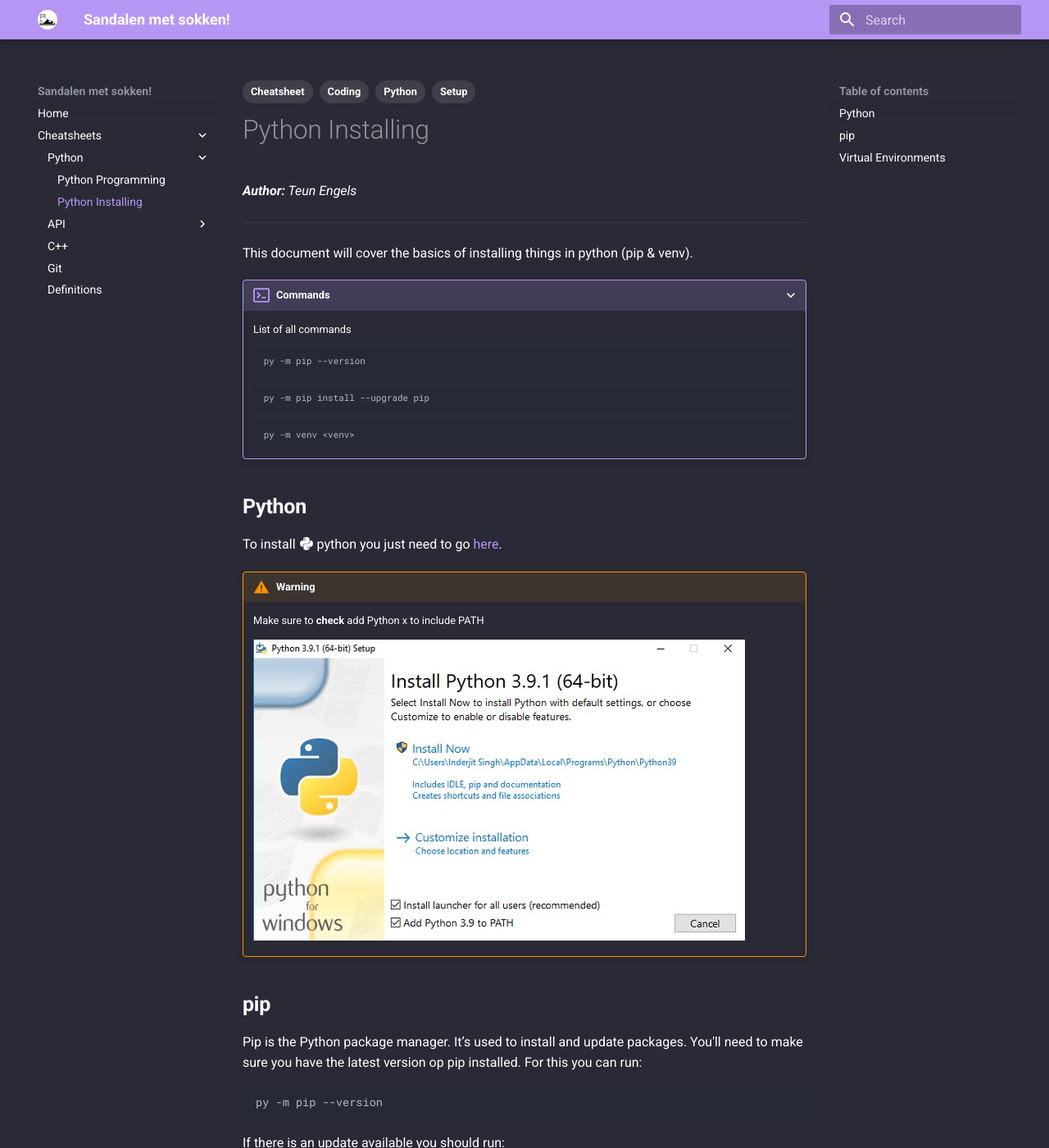
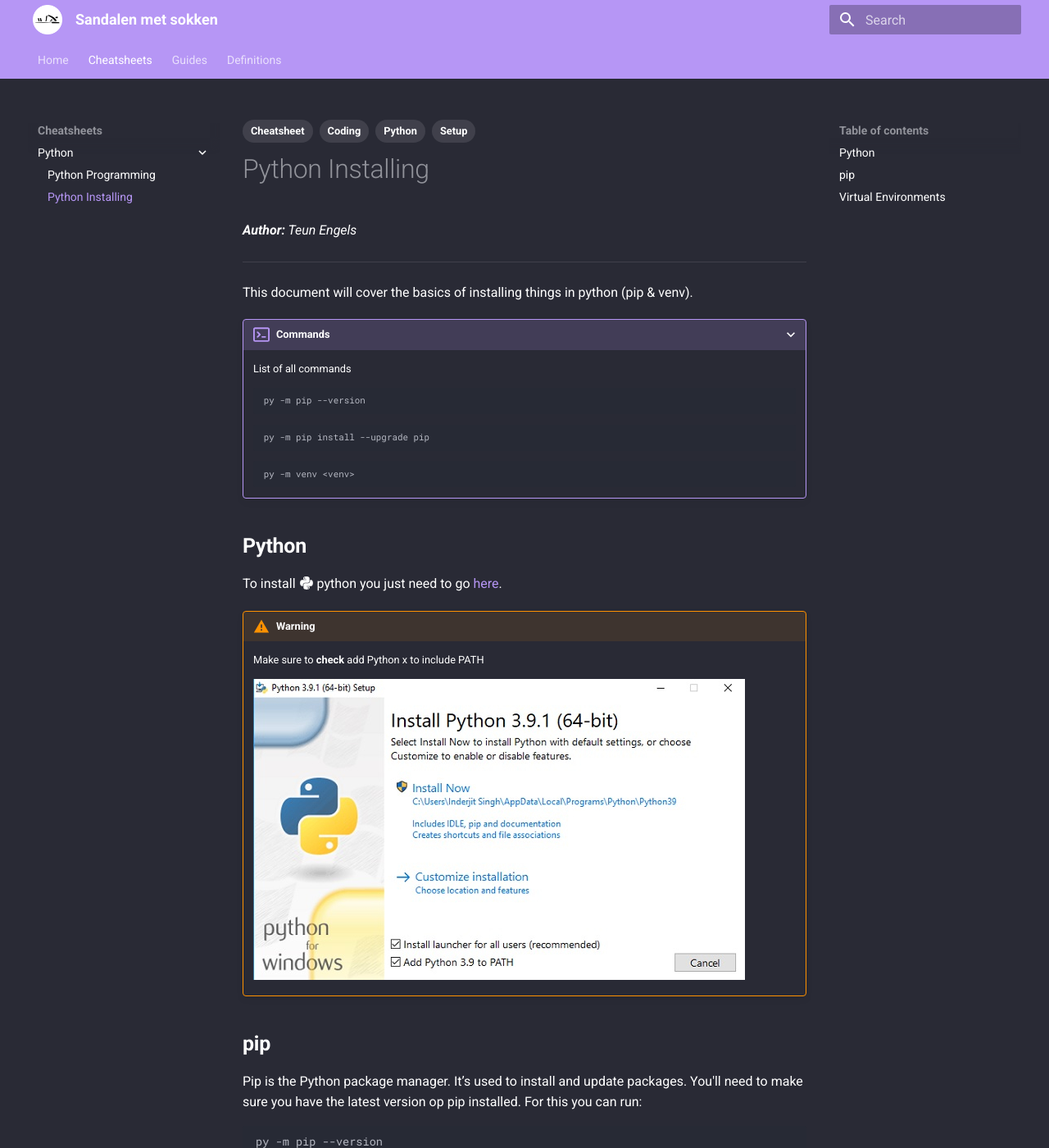
Before and after one commit to chinouvm/sandalenmetsokken-wiki, an MkDocs documentation site: the page built from docs/PyInstalling.md, in a window 1280 px wide and 1400 px high. Shown: the whole window at 82% size. Built offline with MkDocs 1.6.1 and Material for MkDocs 9.7.7, drawn with Linux system fonts in a browser that asks for light colours; some of the changed text lies outside the part shown.

Commit message:
Added new homepage

```diff
--- /dev/null
+++ b/docs/overrides/home.html
@@ -0,0 +1,463 @@
+{% extends "main.html" %}
+
+<!-- Render hero under tabs -->
+{% block tabs %} {{ super() }}
+<!-- Additional styles for landing page -->
+<style>
+  * {
+    margin: 0;
+    padding: 0;
+    box-sizing: border-box;
+  }
+
+  body {
+    background-color: #16171d;
+  }
+
+  .md-main {
+    flex-grow: 0;
+    background-color: #161623;
+  }
+
+  .md-main__inner {
+    display: flex;
+    height: 100%;
+  }
+
+  .tx-container {
+    padding-top: 0rem;
+    background: linear-gradient(
+      to bottom,
+      var(--md-primary-fg-color),
+      rgb(86, 93, 194) 99%,
+      #161623 99%
+    );
+  }
+
+  .tx-hero {
+    margin: 32px 2.8rem;
+    color: var(--md-primary-bg-color);
+    justify-content: center;
+  }
+
+  .cards {
+    background-color: white;
+  }
+
+  .tx-hero h1 {
+    margin-bottom: 1rem;
+    color: currentColor;
+    font-weight: 700;
+  }
+
+  .tx-hero__content {
+    padding-bottom: 1rem;
+    margin: 0 auto;
+  }
+
+  .tx-hero__image {
+    width: 17rem;
+    height: 17rem;
+    order: 1;
+    padding-right: 2.5rem;
+  }
+
+  .tx-hero .md-button {
+    margin-top: 0.5rem;
+    margin-right: 0.5rem;
+    color: var(--md-primary-bg-color);
+  }
+
+  .tx-hero .md-button--primary {
+    background-color: var(--md-primary-bg-color);
+    color: hsla(280deg, 37%, 48%, 1);
+    border-color: var(--md-primary-bg-color);
+  }
+
+  .tx-hero .md-button:focus,
+  .tx-hero .md-button:hover {
+    background-color: var(--md-accent-fg-color);
+    color: var(--md-default-bg-color);
+    border-color: var(--md-accent-fg-color);
+  }
+
+  .feature-item h2 svg {
+    height: 30px;
+    float: left;
+    margin-right: 10px;
+    transform: translateY(10%);
+  }
+
+  .top-hr {
+    margin-top: 42px;
+  }
+
+  .feature-item {
+    font-family: 'Lato', sans-serif;
+    font-weight: 300;
+    box-sizing: border-box;
+    padding: 0 15px;
+    word-break: break-word;
+  }
+
+  .feature-item h2 {
+    color: #333;
+    font-weight: 300;
+    font-size: 25px;
+    white-space: nowrap;
+    overflow: hidden;
+    text-overflow: ellipsis;
+    line-height: normal;
+    margin-top: 20px;
+    margin-bottom: 10px;
+    font-family: inherit;
+  }
+
+  .feature-item p {
+    font-size: 16px;
+    line-height: 1.8em;
+    text-rendering: optimizeLegibility;
+    -webkit-font-smoothing: antialiased;
+    color: #111;
+    margin: 0 0 10px;
+    display: block;
+  }
+
+  @media screen and (max-width: 30em) {
+    .tx-hero h1 {
+      font-size: 1.4rem;
+    }
+  }
+
+  @media screen and (min-width: 60em) {
+    .md-sidebar--secondary {
+      display: none;
+    }
+
+    .tx-hero {
+      display: flex;
+      align-items: center;
+      justify-content: center;
+    }
+
+    .tx-hero__content {
+      max-width: 22rem;
+      margin-top: 3.5rem;
+      margin-bottom: 3.5rem;
+      margin-left: 1rem;
+      margin-right: 4rem;
+      align-items: center;
+    }
+  }
+
+  @media screen and (min-width: 76.25em) {
+    .md-sidebar--primary {
+      display: none;
+    }
+
+    .top-hr {
+      width: 100%;
+      display: flex;
+      max-width: 61rem;
+      margin-right: auto;
+      margin-left: auto;
+      padding: 0 0.2rem;
+    }
+
+    .bottom-hr {
+      margin-top: 10px;
+      width: 100%;
+      display: flex;
+      max-width: 61rem;
+      margin-right: auto;
+      margin-left: auto;
+      padding: 0 0.2rem;
+    }
+
+    .feature-item {
+      flex: 1;
+      min-width: 0;
+    }
+
+    .feature-item:hover {
+      background-color: #526cfe47;
+      border-radius: 3px;
+    }
+  }
+
+  .hr {
+    border-bottom: 1px solid #eee;
+    width: 100%;
+    margin: 20px 0;
+  }
+
+  .text-center {
+    text-align: center;
+    padding-right: 15px;
+    padding-left: 15px;
+    margin-right: auto;
+    margin-left: auto;
+    margin-top: 15px;
+    font-family: 'Lato', sans-serif;
+    font-size: 23px;
+    font-weight: 300;
+    padding-bottom: 10px;
+  }
+
+  .logos {
+    display: flex;
+    align-items: center;
+    justify-content: center;
+    flex-flow: row wrap;
+    margin: 0 auto;
+  }
+
+  .logos img {
+    flex: 1 1 auto;
+    padding: 25px;
+    max-height: 130px;
+    vertical-align: middle;
+  }
+
+  .hr-logos {
+    margin-top: 0;
+    margin-bottom: 30px;
+  }
+
+  .md-footer-meta__inner {
+    display: flex;
+    flex-wrap: wrap;
+    justify-content: space-between;
+    margin-top: 1rem;
+  }
+
+  .md-footer-social {
+    padding-top: 20px;
+  }
+
+  .cards-body {
+    display: flex;
+    justify-content: center;
+    align-items: center;
+    flex-wrap: wrap;
+    flex-direction: column;
+    background: #161623;
+    min-height: 25vh;
+  }
+
+  .section {
+    position: relative;
+  }
+
+  .container {
+    position: relative;
+    z-index: 1;
+    display: flex;
+    justify-content: center;
+    align-items: center;
+    flex-wrap: wrap;
+    margin: 40px 0;
+  }
+
+  .container .card {
+    position: relative;
+    width: 300px;
+    height: 400px;
+    background: rgba(255, 255, 255, 0.05);
+    margin: 20px;
+    box-shadow: 0 15px 35px rgba(0, 0, 0, 0.2);
+    border-radius: 15px;
+    display: flex;
+    justify-content: center;
+    align-items: center;
+    backdrop-filter: blur(10px);
+  }
+
+  .container .card .content {
+    position: relative;
+    display: flex;
+    justify-content: center;
+    align-items: center;
+    flex-direction: column;
+    opacity: 0.5;
+    transition: 0.5s;
+  }
+
+  .container .card:hover .content {
+    opacity: 1;
+    transform: translateY(-20px);
+  }
+
+  .container .card .content .imgBx {
+    position: relative;
+    width: 150px;
+    height: 150px;
+    border-radius: 50%;
+    overflow: hidden;
+    border: 10px solid rgba(0, 0, 0, 0.25);
+  }
+
+  .container .card .content .imgBx img {
+    position: absolute;
+    top: 0;
+    left: 0;
+    width: 100%;
+    height: 100%;
+    object-fit: cover;
+  }
+
+  .container .card .content .contentBx h3 {
+    color: #fff;
+    text-transform: uppercase;
+    letter-spacing: 2px;
+    font-weight: 500;
+    font-size: 15px;
+    text-align: center;
+    margin: 20px 0 10px;
+    line-height: 1.1em;
+  }
+
+  .container .card .content .contentBx h3 span {
+    font-size: 12px;
+    font-weight: 300;
+    text-transform: initial;
+  }
+
+  .container .card .sci {
+    position: absolute;
+    bottom: 50px;
+    display: flex;
+  }
+
+  .container .card .sci li {
+    list-style: none;
+    margin: 0 10px;
+    transform: translateY(40px);
+    transition: 0.5s;
+    opacity: 0;
+    transition-delay: calc(0.1s * var(--i));
+  }
+
+  .container .card:hover .sci li {
+    transform: translateY(0px);
+    opacity: 1;
+  }
+
+  .container .card .sci li a {
+    color: #fff;
+    font-size: 24px;
+    transition: 0.2s;
+  }
+
+  .container .card .sci li a:hover {
+    color: #b696f5;
+  }
+
+  .authors {
+    font-size: 40px;
+  }
+
+  .heading {
+    margin-top: 50px;
+  }
+</style>
+
+<!-- Main site Entry button descriptions -->
+<link
+  rel="stylesheet"
+  href="https://cdnjs.cloudflare.com/ajax/libs/font-awesome/6.1.1/css/all.min.css"
+  integrity="sha512-KfkfwYDsLkIlwQp6LFnl8zNdLGxu9YAA1QvwINks4PhcElQSvqcyVLLD9aMhXd13uQjoXtEKNosOWaZqXgel0g=="
+  crossorigin="anonymous"
+  referrerpolicy="no-referrer"
+/>
+
+<section class="tx-container">
+  <div class="md-grid md-typeset">
+    <div class="tx-hero">
+      <div class="tx-hero__image">
+        <img src="assets/steps.svg" draggable="false" />
+      </div>
+      <div class="tx-hero__content">
+        <h1>Guides and Cheatsheets</h1>
+        <p>
+          Sandalen met Sokken <em>(Sandals with Socks in English)</em> provides guides and
+          cheatsheets for all kind of IT related topics. We have guides for programming languages,
+          DevOps, Cloud, and more.
+        </p>
+        <a
+          href="{{ page.next_page.url | url }}"
+          title="{{ page.next_page.title | striptags }}"
+          class="md-button md-button--primary"
+        >
+          Get started
+        </a>
+        <a
+          href="https://github.com/chinouvm/sandalenmetsokken-wiki"
+          title="https://github.com/chinouvm/sandalenmetsokken-wiki"
+          class="md-button"
+          target="_blank"
+        >
+          Go to GitHub
+        </a>
+      </div>
+    </div>
+  </div>
+</section>
+
+<div class="cards-body">
+  <div class="heading">
+    <h1 class="authors">The Authors</h1>
+  </div>
+  <div class="section">
+    <div class="container">
+      <div class="card">
+        <div class="content">
+          <div class="imgBx">
+            <img src="https://avatars.githubusercontent.com/u/80408039?v=4.png" alt="" />
+          </div>
+          <div class="contentBx">
+            <h3>Chinou<br /><span>Student ICT & Infrastructure</span></h3>
+          </div>
+        </div>
+        <ul class="sci">
+          <li style="--i: 1">
+            <a href="https://github.com/chinouvm" target="_blank"
+              ><i class="fa-brands fa-github"></i
+            ></a>
+          </li>
+          <li style="--i: 2">
+            <a href="https://www.linkedin.com/in/chinouvanmaris/" target="_blank"
+              ><i class="fa-brands fa-linkedin"></i
+            ></a>
+          </li>
+        </ul>
+      </div>
+      <div class="card">
+        <div class="content">
+          <div class="imgBx">
+            <img src="https://avatars.githubusercontent.com/u/80408060?v=4.png" alt="" />
+          </div>
+          <div class="contentBx">
+            <h3>Teun<br /><span>Student ICT & Technology</span></h3>
+          </div>
+        </div>
+        <ul class="sci">
+          <li style="--i: 1">
+            <a href="https://github.com/engelsman16" target="_blank"
+              ><i class="fa-brands fa-github"></i
+            ></a>
+          </li>
+          <li style="--i: 2">
+            <a href="https://linkedin.com/in/teunengels" target="_blank"
+              ><i class="fa-brands fa-linkedin"></i
+            ></a>
+          </li>
+        </ul>
+      </div>
+    </div>
+  </div>
+</div>
+{% endblock %}
+
+<!-- Content -->
+{% block content %}{% endblock %}
--- /dev/null
+++ b/docs/overrides/partials/footer.html
@@ -0,0 +1,34 @@
+<!--
+  Copyright (c) 2016-2022 Martin Donath <martin.donath@squidfunk.com>
+
+  Permission is hereby granted, free of charge, to any person obtaining a copy
+  of this software and associated documentation files (the "Software"), to
+  deal in the Software without restriction, including without limitation the
+  rights to use, copy, modify, merge, publish, distribute, sublicense, and/or
+  sell copies of the Software, and to permit persons to whom the Software is
+  furnished to do so, subject to the following conditions:
+
+  The above copyright notice and this permission notice shall be included in
+  all copies or substantial portions of the Software.
+
+  THE SOFTWARE IS PROVIDED "AS IS", WITHOUT WARRANTY OF ANY KIND, EXPRESS OR
+  IMPLIED, INCLUDING BUT NOT LIMITED TO THE WARRANTIES OF MERCHANTABILITY,
+  FITNESS FOR A PARTICULAR PURPOSE AND NON-INFRINGEMENT. IN NO EVENT SHALL THE
+  AUTHORS OR COPYRIGHT HOLDERS BE LIABLE FOR ANY CLAIM, DAMAGES OR OTHER
+  LIABILITY, WHETHER IN AN ACTION OF CONTRACT, TORT OR OTHERWISE, ARISING
+  FROM, OUT OF OR IN CONNECTION WITH THE SOFTWARE OR THE USE OR OTHER DEALINGS
+  IN THE SOFTWARE.
+-->
+
+<!-- Footer -->
+<footer class="md-footer">
+  <!-- Further information -->
+  <div class="md-footer-meta md-typeset">
+    <div class="md-footer-meta__inner md-grid">
+      {% include "partials/copyright.html" %}
+
+      <!-- Social links -->
+      {% if config.extra.social %} {% include "partials/social.html" %} {% endif %}
+    </div>
+  </div>
+</footer>
--- /dev/null
+++ b/docs/overrides/partials/logo.html
@@ -0,0 +1,4 @@
+{#- This file was automatically generated - do not edit -#} {% if config.theme.logo %}
+<img class="headerlogo" src="{{ config.theme.logo | url }}" alt="logo" />
+{% else %} {% set icon = config.theme.icon.logo or "material/library" %} {% include ".icons/" ~ icon
+~ ".svg" %} {% endif %}
--- a/docs/stylesheets/extra.css
+++ b/docs/stylesheets/extra.css
@@ -26,7 +26,7 @@
 
 .md-typeset .admonition.commands,
 .md-typeset details.commands {
-  border-color: #B696F5;
+  border-color: #b696f5;
 }
 .md-typeset .commands > .admonition-title,
 .md-typeset .commands > summary {
@@ -34,9 +34,9 @@
 }
 .md-typeset .commands > .admonition-title::before,
 .md-typeset .commands > summary::before {
-  background-color: #B696F5;
+  background-color: #b696f5;
   -webkit-mask-image: var(--md-admonition-icon--commands);
-          mask-image: var(--md-admonition-icon--commands);
+  mask-image: var(--md-admonition-icon--commands);
 }
 
 .md-typeset .admonition.code,
@@ -51,12 +51,12 @@
 .md-typeset .code > summary::before {
   background-color: #96f5c4;
   -webkit-mask-image: var(--md-admonition-icon--code);
-          mask-image: var(--md-admonition-icon--code);
+  mask-image: var(--md-admonition-icon--code);
 }
 
 .md-typeset .admonition.donator,
 .md-typeset details.donator {
-  border-color: #B696F5;
+  border-color: #b696f5;
 }
 .md-typeset .donator > .admonition-title,
 .md-typeset .donator > summary {
@@ -64,7 +64,17 @@
 }
 .md-typeset .donator > .admonition-title::before,
 .md-typeset .donator > summary::before {
-  background-color: #B696F5;
+  background-color: #b696f5;
   -webkit-mask-image: var(--md-admonition-icon--donator);
-          mask-image: var(--md-admonition-icon--donator);
+  mask-image: var(--md-admonition-icon--donator);
 }
+
+.headerlogo {
+  scale: 1.5;
+  margin-right: -0.5rem;
+}
+
+.md-footer {
+  background-color: #161623;
+  position: sticky;
+}
--- a/mkdocs.yml
+++ b/mkdocs.yml
@@ -1,11 +1,22 @@
-site_name: Sandalen met sokken!
+site_name: Sandalen met sokken
 site_url: https://sandalenmetsokken.nl/
+site_author: Chinou van Maris, Teun Engels
+site_description: >-
+  Sandalen met Sokken (Sandals with Socks in English) provides guides and cheatsheets for all kind of IT related topics. We have guides for programming languages, DevOps, Cloud, and more.
+
+
+# Copyright
+copyright: Copyright &copy; 2022  |  Chinou & Teun
+
 theme:
   name: material
+  custom_dir: docs/overrides
   logo: img/logo.png
+  favicon: img/logo.png
   homepage: https://sandalenmetsokken.nl/
   features:
     - navigation.top
+    - navigation.tabs
   palette:
     scheme: slate
     primary: blue
@@ -15,15 +26,14 @@
       - Python:
           - Python Programming: Python.md
           - Python Installing: PyInstalling.md
+  - Guides:
       - API:
           - API Basics: BasicsAPI.md
           - FastAPI: FastAPI.md
-
       - C++: CPP.md
-
       - Git: Git.md
-
-      - Definitions: Definitions.md
+      - Docker: Docker.md
+  - Definitions: Definitions.md
 
 extra_css:
   - stylesheets/extra.css
@@ -34,6 +44,17 @@
 plugins:
   - tags
   - search
+
+# Customization
+extra:
+  social:
+    - icon: fontawesome/brands/github
+      link: https://github.com/chinouvm/sandalenmetsokken-wiki
+      name: The Github Repo of this Website
+    - icon: fontawesome/solid/money-check-dollar
+      link: https://ko-fi.com/sandalenmetsokken
+      name: Our ko-fi link for donations!
+  generator: false
 
 markdown_extensions:
   - pymdownx.highlight:
```
Also changed, not shown: docs/Docker.md (added, +3 -0 lines), docs/index.md (+3 -20 lines), docs/img/logo.png, docs/overrides/assets/steps.svg (added).
